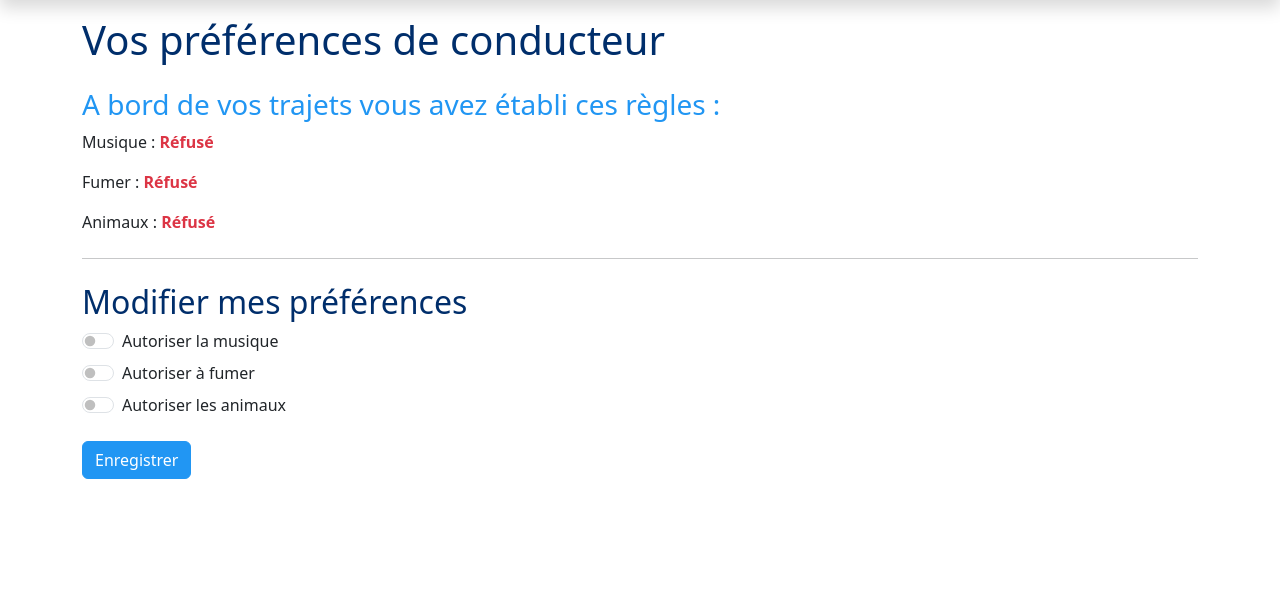
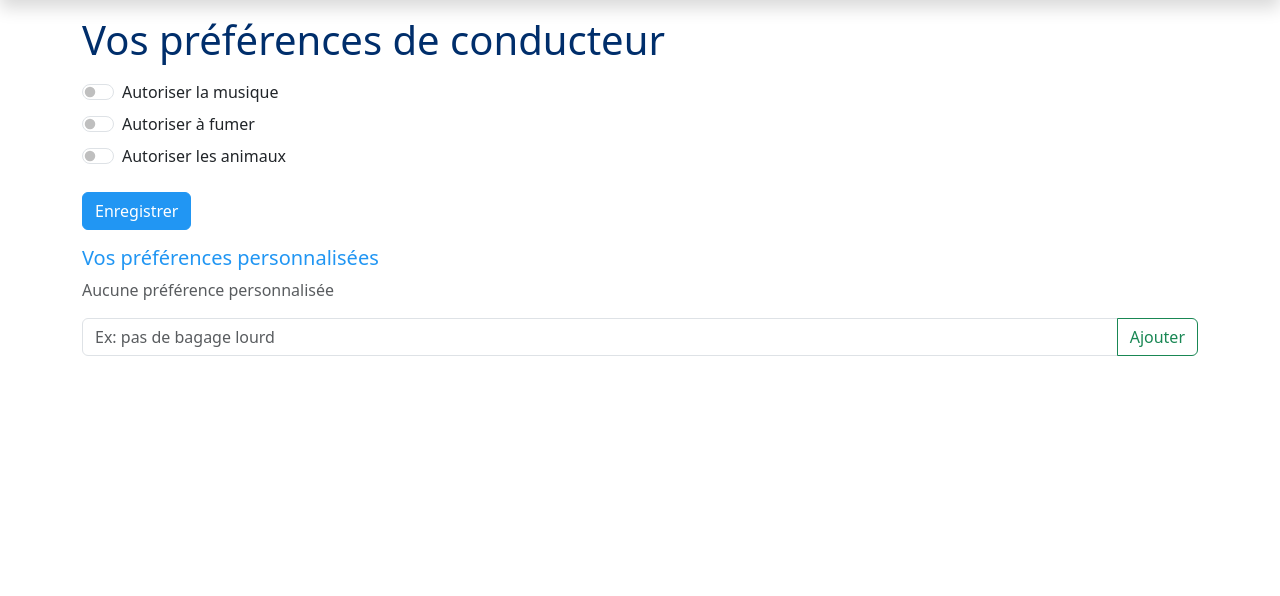
Before and after one commit to enzopcht/ecoride, a Symfony app: template app/templates/dashboard/driver/preferences.html.twig in a window 1280 px wide. Shown: the part 67-663 px from the top of the page. Run offline with Twig, Linux system fonts and the light colour scheme; the template is opened without the code that fills it, so the values that code supplies are empty; some libraries are stand-ins or nearby versions.

Commit message:
feat(add-custom-preferences):Added functionality to add custom preference

```diff
--- a/app/templates/dashboard/driver/preferences.html.twig
+++ b/app/templates/dashboard/driver/preferences.html.twig
@@ -5,46 +5,54 @@
 
 {% block body %}
 	<main class="container-xl">
-	<h1 class="text-dark">
-		Vos préférences de conducteur
-	</h1>
-
-	<div class="mt-4">
-		<h3 class="text-primary">A bord de vos trajets vous avez établi ces règles :</h3>
-		<p>Musique :
-			<strong class="text-{{ preferences.musicAllowed ? 'success' : 'danger' }}">{{ preferences.musicAllowed ? 'Autorisé' : 'Réfusé' }}</strong>
-		</p>
-		<p>Fumer  :
-			<strong class="text-{{ preferences.smokingAllowed ? 'success' : 'danger' }}">{{ preferences.smokingAllowed ? 'Autorisé' : 'Réfusé' }}</strong>
-		</p>
-		<p>Animaux :
-			<strong class="text-{{ preferences.animalsAllowed ? 'success' : 'danger' }}">{{ preferences.animalsAllowed ? 'Autorisé' : 'Réfusé' }}</strong>
-		</p>
-	</div>
-
-<hr class="my-4">
-
-<h2 class="text-dark">Modifier mes préférences</h2>
-
+		<h1 class="text-dark mb-3">Vos préférences de conducteur</h1>
+		<section class="mb-3">
 			<form method="POST" action="{{ path('app_driver_preferences_update') }}">
 				<input type="hidden" name="_token" value="{{ csrf_token('update_preferences') }}">
 
 				<div class="form-check form-switch my-2">
-		<input class="form-check-input" type="checkbox" id="musicAllowed" name="musicAllowed" {% if preferences.musicAllowed %}checked{% endif %}>
+					<input class="form-check-input" type="checkbox" id="musicAllowed" name="musicAllowed" {% if preferences.musicAllowed %} checked {% endif %}>
 					<label class="form-check-label" for="musicAllowed">Autoriser la musique</label>
 				</div>
 
 				<div class="form-check form-switch my-2">
-		<input class="form-check-input" type="checkbox" id="smokingAllowed" name="smokingAllowed" {% if preferences.smokingAllowed %}checked{% endif %}>
+					<input class="form-check-input" type="checkbox" id="smokingAllowed" name="smokingAllowed" {% if preferences.smokingAllowed %} checked {% endif %}>
 					<label class="form-check-label" for="smokingAllowed">Autoriser à fumer</label>
 				</div>
 
 				<div class="form-check form-switch my-2">
-		<input class="form-check-input" type="checkbox" id="animalsAllowed" name="animalsAllowed" {% if preferences.animalsAllowed %}checked{% endif %}>
+					<input class="form-check-input" type="checkbox" id="animalsAllowed" name="animalsAllowed" {% if preferences.animalsAllowed %} checked {% endif %}>
 					<label class="form-check-label" for="animalsAllowed">Autoriser les animaux</label>
 				</div>
 
 				<button type="submit" class="btn btn-primary mt-3">Enregistrer</button>
 			</form>
+		</section>
+
+		<section class="mb-3">
+			<h5 class="text-primary">Vos préférences personnalisées</h5>
+			<div class="mb-3">
+				{% for preference in preferences.customPreferences %}
+					<div class="d-flex justify-content-between align-items-center border rounded p-2 mb-2 shadow-sm">
+						<span class="text-dark">{{ preference }}</span>
+						<form method="post" action="{{ path('app_driver_preferences_custom_remove') }}" class="mb-0">
+							<input type="hidden" name="_token" value="{{ csrf_token('remove_custom_preference') }}">
+							<input type="hidden" name="preference" value="{{ preference }}">
+							<button class="btn btn-sm btn-outline-danger">Supprimer</button>
+						</form>
+					</div>
+				{% else %}
+					<div class="text-muted">Aucune préférence personnalisée</div>
+				{% endfor %}
+			</div>
+			<form method="post" action="{{ path('app_driver_preferences_custom_add') }}">
+				<input type="hidden" name="_token" value="{{ csrf_token('add_custom_preference') }}">
+				<div class="input-group">
+					<input name="new_preference" class="form-control" placeholder="Ex: pas de bagage lourd">
+					<button class="btn btn-outline-success">Ajouter</button>
+				</div>
+			</form>
+		</section>
+
 	</main>
 {% endblock %}
```
Also changed, not shown: app/src/Controller/PreferencesController.php (added, +104 -0 lines), app/src/Controller/dashboard/DriverDashboardController.php (+0 -44 lines), app/src/Document/DriverPreference.php (+28 -0 lines). Lines whose indentation alone changed are shown as unchanged.
